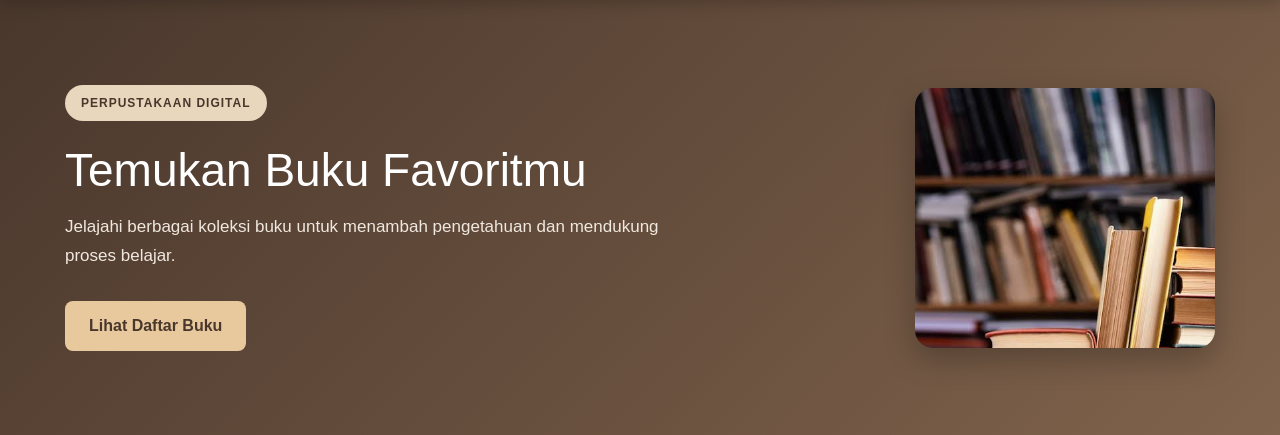
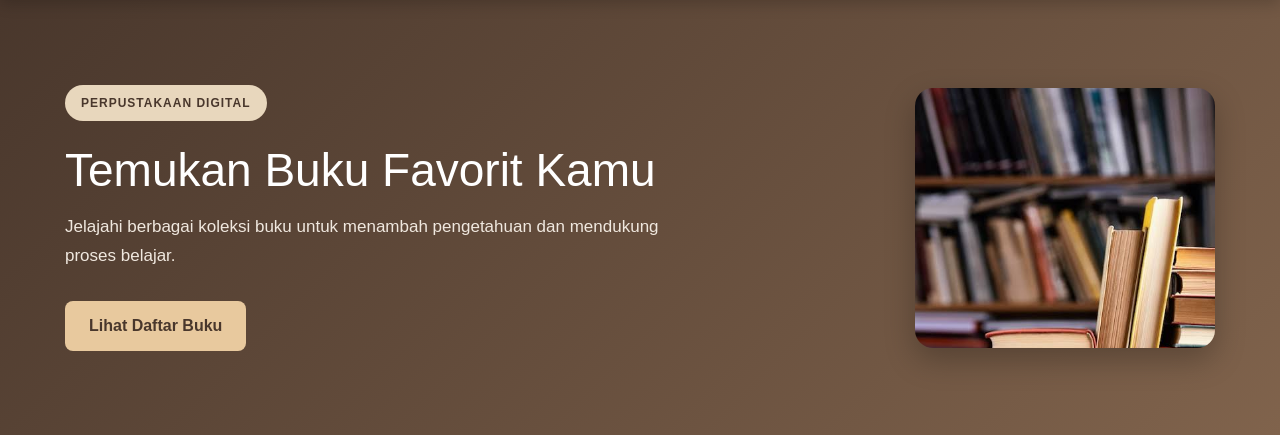
Before and after one commit to rika87/perpustakaan_modul7_250441100056, a Laravel app: page / in a window 1280 px wide. Shown: the part 75-510 px from the top of the page. Run offline with Laravel 12, Linux system fonts and the light colour scheme; style sheets or scripts are compiled from the project's sources; some libraries are stand-ins or nearby versions.

Commit message:
perbaikan Temukan Buku Favorit Kamu

```diff
--- a/api/index.php
+++ b/api/index.php
@@ -1,7 +1,6 @@
 <?php
 
 // Vercel menjalankan Laravel dari api/index.php, sehingga awalan /api ikut terpotong dari URL.
-// Samakan dengan lingkungan lokal supaya route /api/* tetap terbaca benar.
 $_SERVER['SCRIPT_NAME'] = '/index.php';
 $_SERVER['PHP_SELF'] = '/index.php';
 $_SERVER['SCRIPT_FILENAME'] = __DIR__ . '/../public/index.php';
--- a/resources/views/home.blade.php
+++ b/resources/views/home.blade.php
@@ -11,7 +11,7 @@
             <span class="badge">PERPUSTAKAAN DIGITAL</span>
 
             <h1>
-                Temukan Buku Favoritmu
+                Temukan Buku Favorit Kamu
             </h1>
 
             <p>
```
